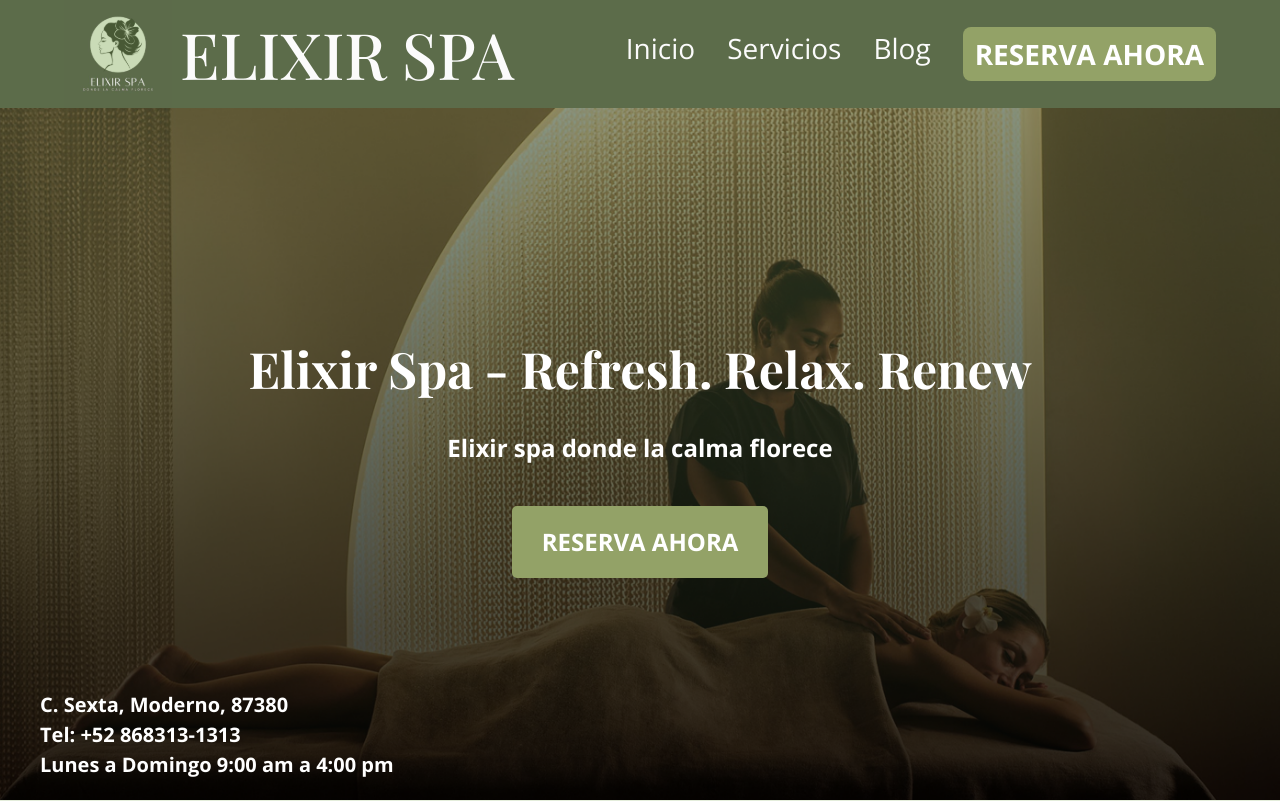
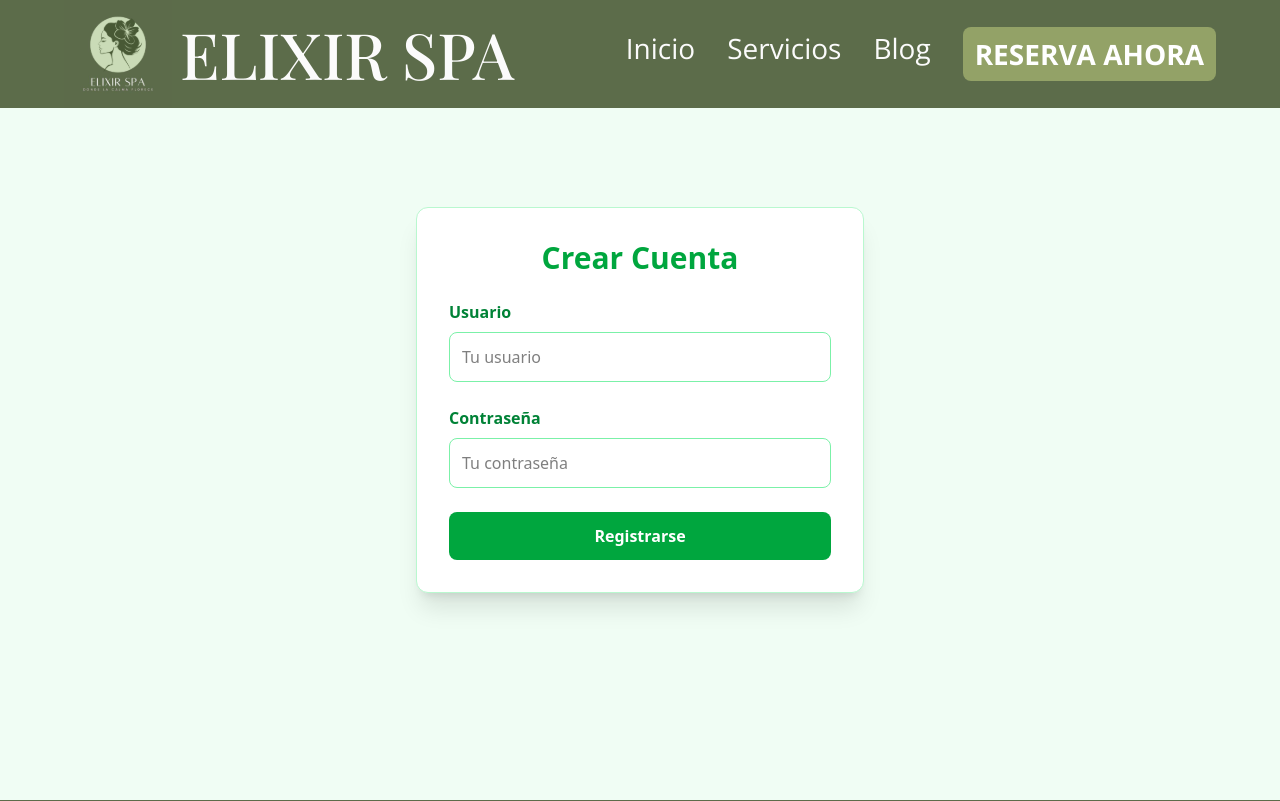
Before and after one commit to xJM11x/elixir-spa, a React (Vite) app: page /register in a window 1280 px wide. Shown: the top 801 px of the page. Built offline with nearby package versions, Linux system fonts and the light colour scheme; a web font is replaced by a local one.

Commit message:
:sparkles:: Add login and register pages

```diff
--- a/package.json
+++ b/package.json
@@ -12,6 +12,7 @@
   "dependencies": {
     "@paypal/react-paypal-js": "^8.8.3",
     "@tailwindcss/vite": "^4.1.6",
+    "axios": "^1.13.2",
     "lucide-react": "^0.511.0",
     "react": "^19.1.0",
     "react-calendar": "^5.1.0",
--- a/src/App.jsx
+++ b/src/App.jsx
@@ -10,6 +10,9 @@ import ServiceDetailPage from "./pages/ServiceDetailPage";
 import ReservetionPage from "./pages/ReservationPage";
 import SuccessPage from "./pages/SuccessPage";
 import PrivacityPage from "./pages/PrivacityPage";
+import Log from "./pages/LoginPage";
+import LoginPage from "./pages/LoginPage";
+import RegisterPage from "./pages/RegisterPage";
 
 export default function App() {
   return (
@@ -25,6 +28,8 @@ export default function App() {
         <Route path="/reservation" element={<ReservetionPage/>}/>
         <Route path="/success" element={<SuccessPage />} />
         <Route path="/privacity" element={<PrivacityPage/>}/>
+        <Route path="/login" element={<LoginPage/>}/>
+        <Route path="/register" element={<RegisterPage/>}/>
         <Route path="*" element={<HomePage/>}/>
 
       </Routes>
--- /dev/null
+++ b/src/pages/LoginPage.jsx
@@ -0,0 +1,73 @@
+import { useState } from "react";
+import { Login } from "../req/Auth";
+import { Link, useNavigate } from "react-router-dom";
+
+export default function LoginPage() {
+  const [form, setForm] = useState({ username: "", password: "" });
+
+  const navigate = useNavigate();
+
+  const handleChange = (e) => {
+    setForm({
+      ...form,
+      [e.target.name]: e.target.value,
+    });
+  };
+
+  const handleSubmit = async (e) => {
+    e.preventDefault();
+    try{
+        const res = await Login(form);
+        if(res.data){
+            console.log(res);
+            navigate("/");
+        }
+      }
+      catch(err){
+        console.log(err);
+      }
+  }
+
+  return (
+    <div className="min-h-screen flex items-center justify-center bg-green-50">
+      <div className="w-full max-w-md p-8 bg-white shadow-xl rounded-xl border border-green-200">
+
+        <h1 className="text-3xl font-bold text-center text-green-600 mb-6">
+          Iniciar Sesión
+        </h1>
+
+        <form onSubmit={handleSubmit} className="space-y-6">
+          <div>
+            <label className="block text-green-700 font-semibold">Usuario</label>
+            <input
+              type="text"
+              name="username"
+              onChange={handleChange}
+              className="w-full mt-2 p-3 border border-green-300 rounded-lg focus:outline-none focus:ring-2 focus:ring-green-400"
+              placeholder="Escribe tu usuario"
+            />
+          </div>
+
+          <div>
+            <label className="block text-green-700 font-semibold">Contraseña</label>
+            <input
+              type="password"
+              name="password"
+              onChange={handleChange}
+              className="w-full mt-2 p-3 border border-green-300 rounded-lg focus:outline-none focus:ring-2 focus:ring-green-400"
+              placeholder="Escribe tu contraseña"
+            />
+          </div>
+
+          <button
+            type="submit"
+            className="w-full py-3 bg-green-600 hover:bg-green-700 text-white font-bold rounded-lg transition"
+          >
+            Entrar
+          </button>
+          <Link to={"/register"} className="text-green-700 hover:text-green-950">¿No tienes una cuenta? Registrate</Link>
+        </form>
+      </div>
+    </div>
+  );
+}
--- /dev/null
+++ b/src/pages/RegisterPage.jsx
@@ -0,0 +1,72 @@
+import { useState } from "react";
+import { useNavigate } from "react-router-dom";
+import { Register } from "../req/Auth";
+
+export default function RegisterPage() {
+  const [form, setForm] = useState({ username: "", password: "" });
+
+  const navigate = useNavigate();
+
+  const handleChange = (e) => {
+    setForm({
+      ...form,
+      [e.target.name]: e.target.value,
+    });
+  };
+
+  const handleSubmit = async (e) => {
+    e.preventDefault();
+    try{
+        const res = await Register(form)
+        if(res.data){
+            console.log(res);
+            navigate("/login");
+        }
+      }
+      catch(err){
+        console.log(err);
+      }
+  }
+
+  return (
+    <div className="min-h-screen flex items-center justify-center bg-green-50">
+      <div className="w-full max-w-md p-8 bg-white shadow-xl rounded-xl border border-green-200">
+
+        <h1 className="text-3xl font-bold text-center text-green-600 mb-6">
+          Crear Cuenta
+        </h1>
+
+        <form onSubmit={handleSubmit} className="space-y-6">
+          <div>
+            <label className="block text-green-700 font-semibold">Usuario</label>
+            <input
+              type="text"
+              name="username"
+              onChange={handleChange}
+              className="w-full mt-2 p-3 border border-green-300 rounded-lg focus:outline-none focus:ring-2 focus:ring-green-400"
+              placeholder="Tu usuario"
+            />
+          </div>
+
+          <div>
+            <label className="block text-green-700 font-semibold">Contraseña</label>
+            <input
+              type="password"
+              name="password"
+              onChange={handleChange}
+              className="w-full mt-2 p-3 border border-green-300 rounded-lg focus:outline-none focus:ring-2 focus:ring-green-400"
+              placeholder="Tu contraseña"
+            />
+          </div>
+
+          <button
+            type="submit"
+            className="w-full py-3 bg-green-600 hover:bg-green-700 text-white font-bold rounded-lg transition"
+          >
+            Registrarse
+          </button>
+        </form>
+      </div>
+    </div>
+  );
+}
--- /dev/null
+++ b/src/req/Auth.jsx
@@ -0,0 +1,22 @@
+import axios from "axios";
+import { host, protocol } from "./Config"
+
+export const Login = (user) => {
+    const config = {
+        method: "POST",
+        url: protocol + host + "/login",
+        data: user
+    }
+
+    return axios(config);
+}
+
+export const Register = (user) => {
+    const config = {
+        method: "POST",
+        url: protocol + host + "/register",
+        data: user
+    }
+
+    return axios(config);
+}
--- /dev/null
+++ b/src/req/Config.js
@@ -0,0 +1,2 @@
+export const protocol = "http://";
+export const host = "localhost:3000"
```
Also changed, not shown: 1 other file (tests, documents, lock files or other folders).
